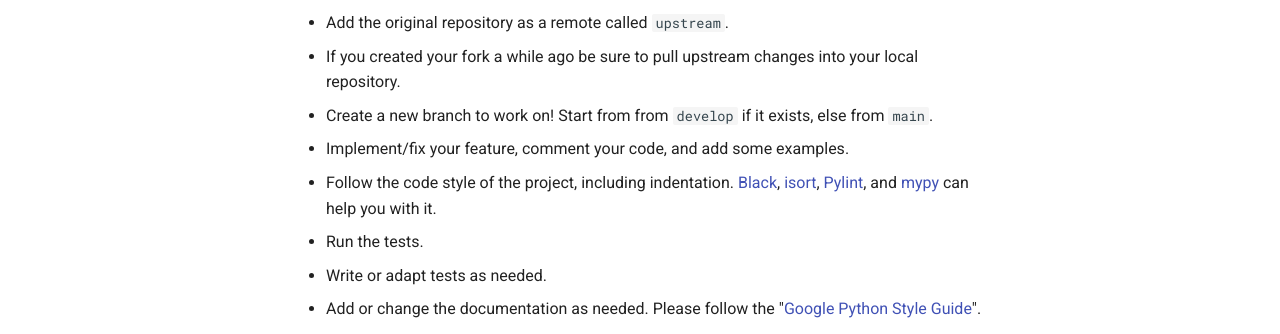
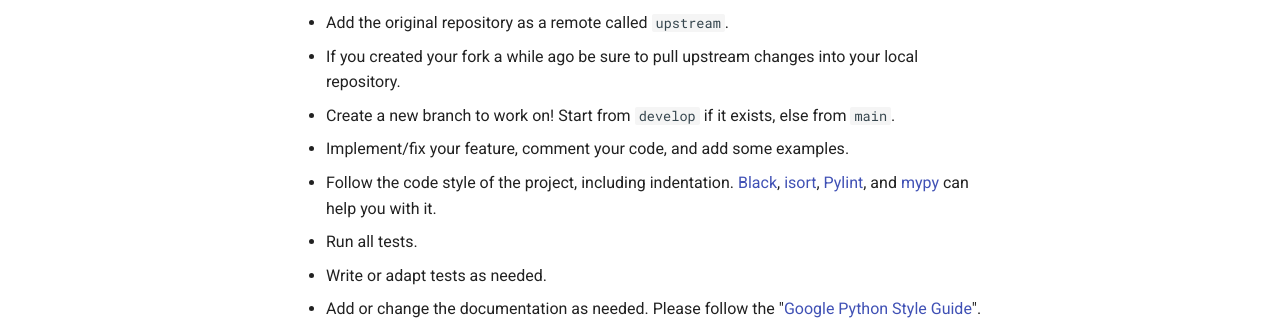
Before and after one commit to invia-flights/blitzly, an MkDocs documentation site: the page built from docs/CONTRIBUTING.md, in a window 1280 px wide and 900 px high, scrolled down 784 px. Shown: the part 319-653 px from the top of the window. Built offline with MkDocs 1.6.1 and Material for MkDocs 9.7.7, drawn with Linux system fonts in a browser that asks for light colours; comment, search, counter and statistics services are not loaded.

```diff
--- a/docs/CONTRIBUTING.md
+++ b/docs/CONTRIBUTING.md
@@ -27,10 +27,10 @@ The following steps will give a short guide on how to contribute to this project
 - Clone the fork on your local machine. Your remote repo on [GitHub](https://github.com/) is called `origin`.
 - Add the original repository as a remote called `upstream`.
 - If you created your fork a while ago be sure to pull upstream changes into your local repository.
-- Create a new branch to work on! Start from from `develop` if it exists, else from `main`.
+- Create a new branch to work on! Start from `develop` if it exists, else from `main`.
 - Implement/fix your feature, comment your code, and add some examples.
 - Follow the code style of the project, including indentation. [Black](https://github.com/psf/black), [isort](https://github.com/PyCQA/isort), [Pylint](https://github.com/PyCQA/pylint), and [mypy](https://github.com/python/mypy) can help you with it.
-- Run the tests.
+- Run all tests.
 - Write or adapt tests as needed.
 - Add or change the documentation as needed. Please follow the "[Google Python Style Guide](https://google.github.io/styleguide/pyguide.html)".
 - Squash your commits into a single commit with git's [interactive rebase](https://help.github.com/articles/interactive-rebase). Create a new branch if necessary.
```
Also changed, not shown: docs/README.md (+6 -4 lines), 1 other file.
